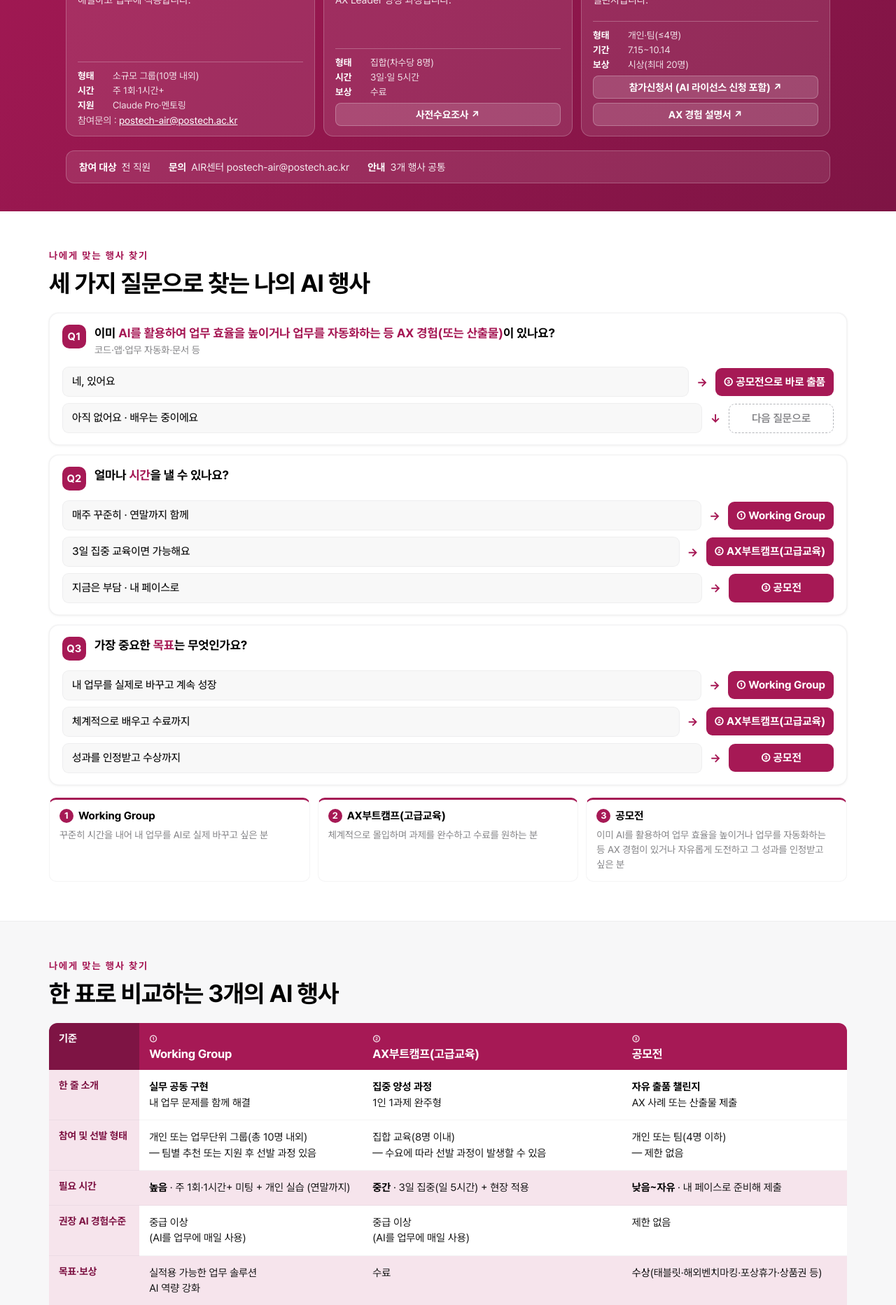
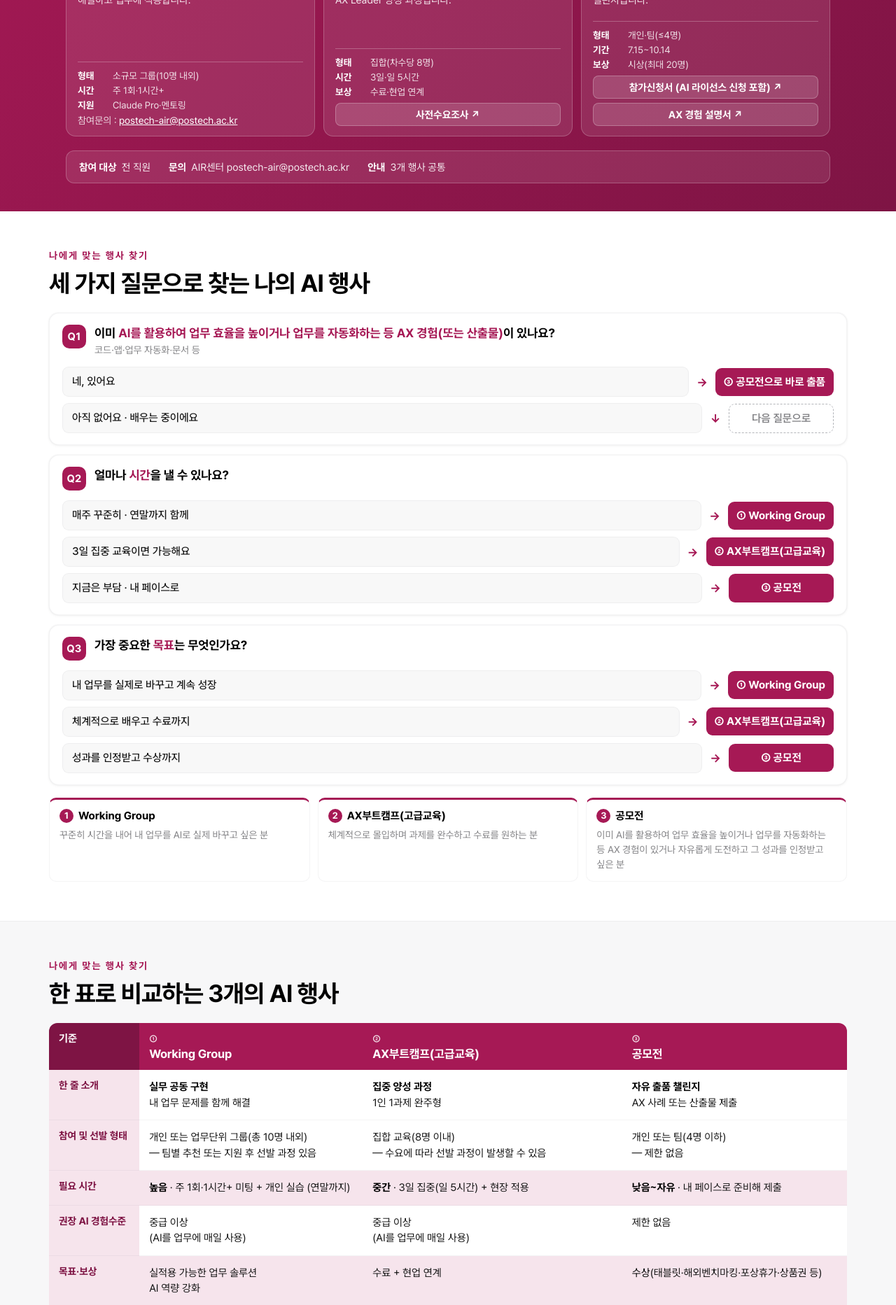
Before and after one commit to postechair/event, a Next.js app: page /event/ in a window 1280 px wide. Shown: the part 380-2245 px from the top of the page at 70% size. Built offline with nearby package versions, Linux system fonts and the light colour scheme.

Commit message:
Replace certification reward with on-site linkage
오너 지시: 구 "AX Leader 인증" 자리(타일 보상·비교표 목표·보상)를
"현업 연계"로 표기.

Co-Authored-By: Claude Fable 5 <noreply@anthropic.com>

```diff
--- a/components/GuideTable.tsx
+++ b/components/GuideTable.tsx
@@ -17,7 +17,7 @@ export default function GuideTable() {
             <tr><th scope="row">참여 및 선발 형태&nbsp;</th><td>개인 또는 업무단위 그룹(총 10명 내외)<br />— 팀별 추천 또는 지원 후 선발 과정 있음</td><td>집합 교육(8명 이내)<br />— 수요에 따라 선발 과정이 발생할 수 있음</td><td>개인 또는 팀(4명 이하)<br />— 제한 없음</td></tr>
             <tr className="em"><th scope="row">필요 시간</th><td><b>높음</b> · 주 1회·1시간+ 미팅 + 개인 실습 (연말까지)</td><td><b>중간</b> · 3일 집중(일 5시간) + 현장 적용</td><td><b>낮음~자유</b> · 내 페이스로 준비해 제출</td></tr>
             <tr><th scope="row">권장 AI 경험수준<br /></th><td>중급 이상<br />(AI를 업무에 매일 사용)</td><td>중급 이상<br />(AI를 업무에 매일 사용)</td><td>제한 없음<br /></td></tr>
-            <tr className="em"><th scope="row">목표·보상</th><td>실적용 가능한 업무 솔루션<br />AI 역량 강화</td><td>수료</td><td><b><span style={{ fontWeight: "normal" }}>수상</span></b>(태블릿·해외벤치마킹·포상휴가·상품권 등)</td></tr>
+            <tr className="em"><th scope="row">목표·보상</th><td>실적용 가능한 업무 솔루션<br />AI 역량 강화</td><td>수료 + 현업 연계</td><td><b><span style={{ fontWeight: "normal" }}>수상</span></b>(태블릿·해외벤치마킹·포상휴가·상품권 등)</td></tr>
             <tr><th scope="row">일정</th><td>7월부터 연말까지 상시</td><td>차수별 3일(집합교육) <br />+ 현장적용 작업 상시</td><td>10월 14일까지 접수</td></tr>
             <tr><th scope="row">AIR센터 지원</th><td>AI 라이선스(Claude Pro)<br />+ 멘토링</td><td>좌동</td><td>좌동 <br />(단, 수요에 따라 지원을 위한 선발 과정이 발생할 수 있음)</td></tr>
             <tr><th scope="row">추천대상</th><td>장기적으로 꾸준히 참여하며 AX로 업무를 바꾸고 싶은 분</td><td>체계적이고 집중적으로 학습·실습하고 현업으로도 연계하고 싶은 분</td><td>자유롭게 도전하며 성과를 인정받고 싶은 분</td></tr>
--- a/components/Hero.tsx
+++ b/components/Hero.tsx
@@ -21,7 +21,7 @@ export default function Hero() {
             <a className="tile-t" href="#pg-edu">② AX부트캠프(고급교육)</a>
             <span className="minitag">집중 교육형</span>
             <span className="minid">3일 집중 교육과 현장 적용으로 '1인 1과제'를 완주하는 AX Leader 양성 과정입니다.</span>
-            <div className="minimeta"><div><b>형태</b>집합(차수당 8명)</div><div><b>시간</b>3일·일 5시간</div><div><b>보상</b>수료</div></div>
+            <div className="minimeta"><div><b>형태</b>집합(차수당 8명)</div><div><b>시간</b>3일·일 5시간</div><div><b>보상</b>수료·현업 연계</div></div>
             <span className="tile-links">
               <a href="https://forms.cloud.microsoft/r/hfkNYYATZj" target="_blank" rel="noopener">사전수요조사 ↗</a>
             </span>
```
Also changed, not shown: 4 other files (tests, documents, lock files or other folders).
